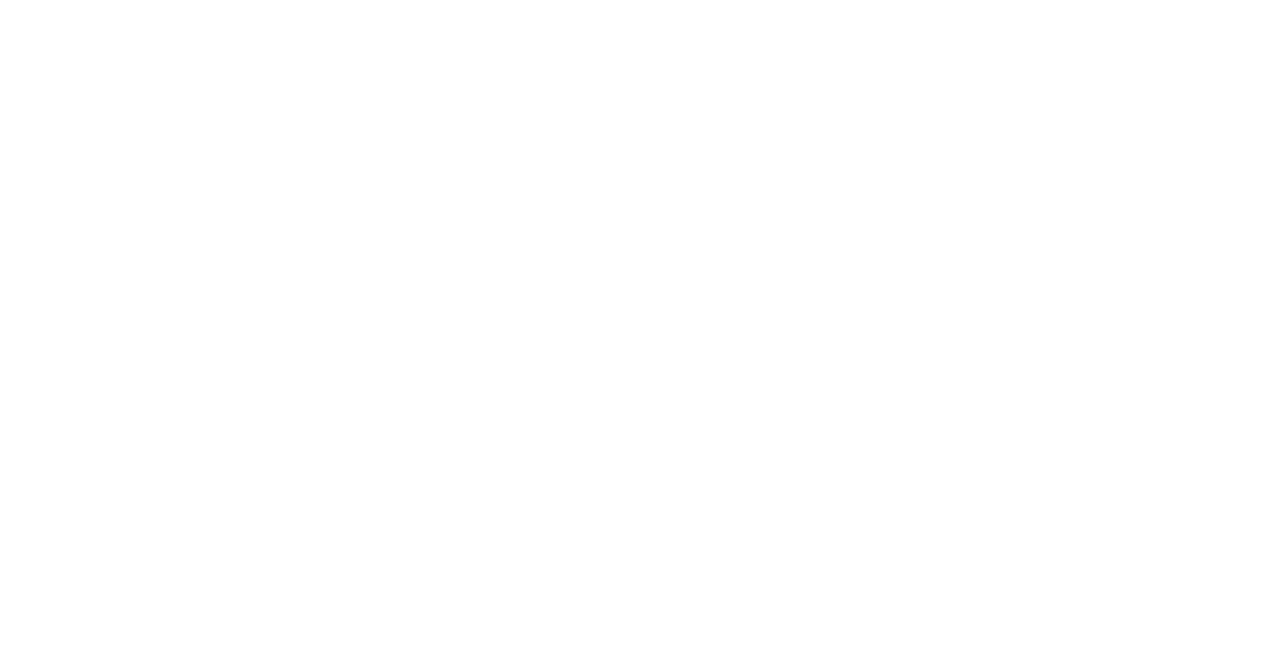
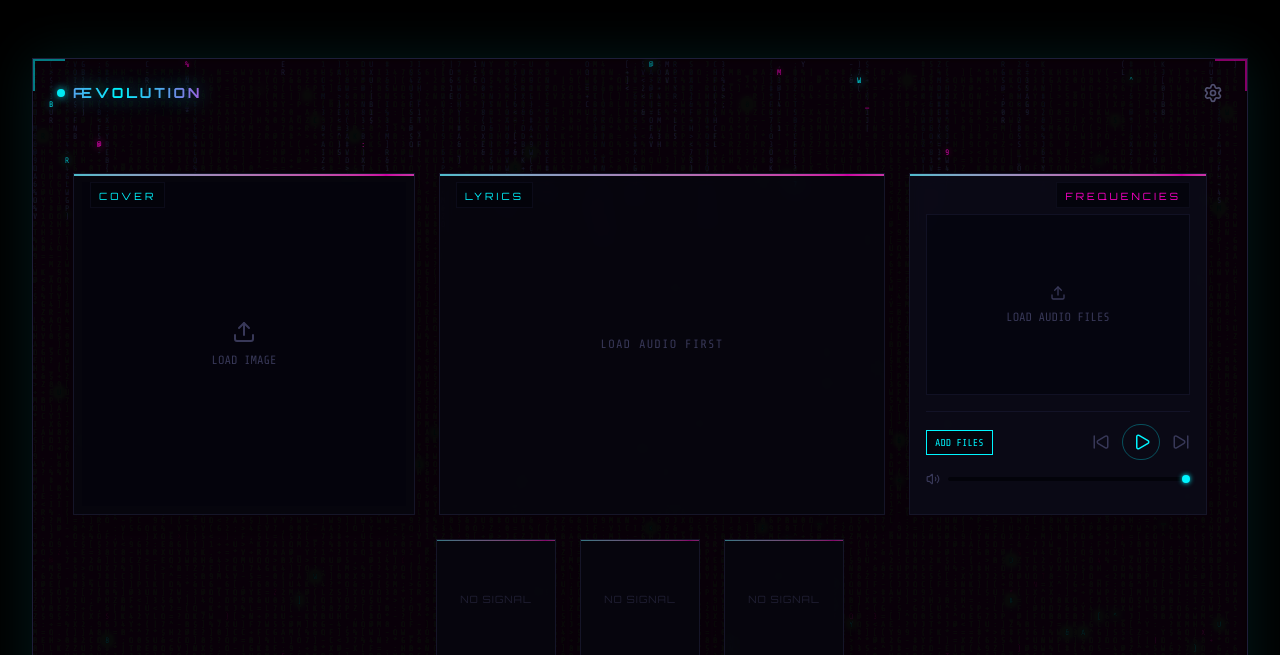
Before and after one commit to IshtarOfficial/Aevolution_Archive, a plain HTML site: page x-player/index.html in a window 1280 px wide. Shown: the top 655 px of the page. Drawn offline with nearby package versions, Linux system fonts and the light colour scheme; the site is published under a folder, as on GitHub Pages, so addresses that start at the root find nothing.

Commit message:
Update index.html

```diff
--- a/x-player/index.html
+++ b/x-player/index.html
@@ -7,8 +7,8 @@
     <link rel="preconnect" href="https://fonts.googleapis.com">
     <link rel="preconnect" href="https://fonts.gstatic.com" crossorigin>
     <link href="https://fonts.googleapis.com/css2?family=Share+Tech+Mono&family=Orbitron:wght@400;600;700;900&display=swap" rel="stylesheet">
-    <script type="module" crossorigin src="/x-player/assets/index-B6kh4eb3.js"></script>
-    <link rel="stylesheet" crossorigin href="/x-player/assets/index-DFWUm1Hd.css">
+    <script type="module" crossorigin src="./assets/index-B6kh4eb3.js"></script>
+    <link rel="stylesheet" crossorigin href="./assets/index-DFWUm1Hd.css">
   </head>
   <body class="bg-black">
     <div id="root"></div>
```
